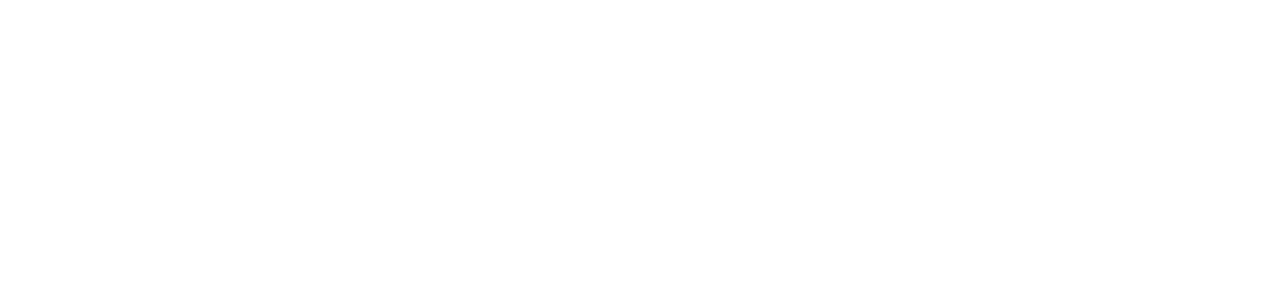
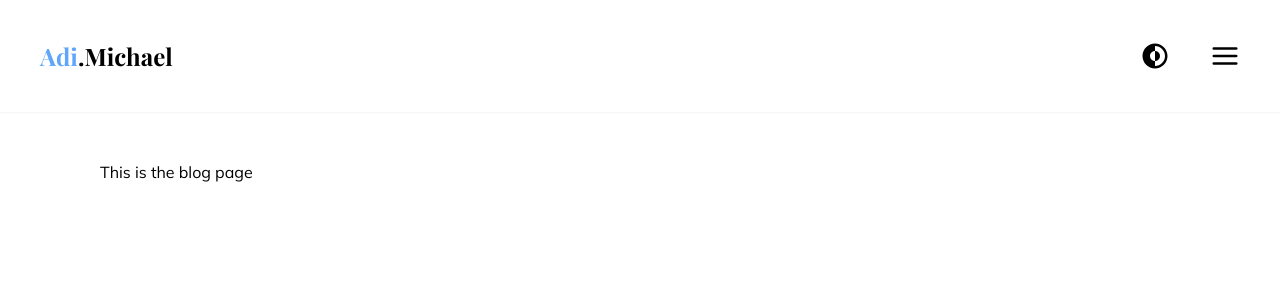
Before and after one commit to adigunicha/Adi.Michael, a React (Create React App) app: page /blog in a window 1280 px wide. Before the commit this address had no page. Shown: the top 300 px of the page. Built offline with nearby package versions, Linux system fonts and the light colour scheme; a web font is replaced by a local one.

Commit message:
changes made in web3 skills

```diff
--- a/src/App.js
+++ b/src/App.js
@@ -5,6 +5,7 @@ import Home from "./component/home";
 import About from "./component/about";
 import Portfolio from "./component/portfolio";
 import Contact from "./component/contact";
+import Blog from "./component/blog"
 import { useLocation } from "react-router-dom";
 import { createContext,useState,useEffect } from "react";
 export const Darkmode = createContext()
@@ -32,6 +33,7 @@ function App() {
             <Route path="about" element={<About/>}/>
             <Route path="portfolio" element={<Portfolio/>}/>
             <Route path="contact" element={<Contact/>}/>
+            <Route path="blog" element={<Blog/>}/>
              </Route>
           </Routes>
         </AnimatePresence>
--- a/src/component/about.js
+++ b/src/component/about.js
@@ -130,11 +130,11 @@ const About = () => {
                        </div>
                        <div className="flex gap-3 items-center">
                        <LiaToolsSolid/>
-                        <span className="font-medium text-lg">Alpha Huntering</span>
+                        <span className="font-medium text-lg">Alpha Hunter</span>
                        </div>
                        <div className="flex gap-3 items-center">
                        <PiTestTubeDuotone/>
-                        <span className="font-medium text-lg">Beta Testing</span>
+                        <span className="font-medium text-lg">Beta Tester</span>
                        </div>
                        <div className="flex gap-3 items-center">
                        <PiPencilSimpleLineDuotone/>
--- /dev/null
+++ b/src/component/blog.js
@@ -0,0 +1,14 @@
+import { motion } from "framer-motion";
+import { transition1 } from "./transition";
+import { useContext } from "react";
+import { Darkmode } from "../App";
+const Blog = () => {
+    const {darkmode} = useContext(Darkmode)
+    return (
+        <motion.section  initial={{opacity:0}} transition={transition1}   animate={{opacity:1}} className={` ${darkmode ? "bg-black text-white" : "bg-white text-black"} font-secondary pt-[100px]  px-[10px] md:pt-[160px] lg:pl-[100px]`}>
+        <div>This is the blog page </div>
+        </motion.section>
+     );
+}
+
+export default Blog;
--- a/src/component/navbar.js
+++ b/src/component/navbar.js
@@ -44,9 +44,9 @@ const Navbar = () => {
                   <div className="flex font-medium md:font-normal flex-col md:pt-5 pt-14 space-y-10 lg:space-y-12 ">
                     <Link onClick={()=>{Setmenubar(!menubar)}} to='/' className=" text-3xl hover:text-blue-400 transition-colors ease-in-out duration-300  lg:text-4xl">Home</Link>
                     <Link onClick={()=>{Setmenubar(!menubar)}} to='/about' className=" hover:text-blue-400  transition-colors ease-in-out duration-300  text-3xl  lg:text-4xl">About</Link>
-                    <Link onClick={()=>{Setmenubar(!menubar)}} to='/contact' className=" hover:text-blue-400 transition-colors ease-in-out duration-300 text-3xl  lg:text-4xl">Blog</Link>
+                    <Link onClick={()=>{Setmenubar(!menubar)}} to='/blog' className=" hover:text-blue-400 transition-colors ease-in-out duration-300 text-3xl  lg:text-4xl">Blog</Link>
                     <Link onClick={()=>{Setmenubar(!menubar)}} to='/portfolio' className=" hover:text-blue-400 transition-colors ease-in-out duration-300 text-3xl  lg:text-4xl">Portfolio</Link>
-                    <Link onClick={()=>{Setmenubar(!menubar)}} to='/contact' className=" hover:text-blue-400 transition-colors ease-in-out duration-300 text-3xl  lg:text-4xl">Contact</Link>
+                    <Link onClick={()=>{Setmenubar(!menubar)}} to='/contact' className=" hover:text-blue-400 transition-colors ease-in-out duration-300 text-3xl  z-40 lg:text-4xl">Contact</Link>
 
                   </div>
                </div>
```
Also changed, not shown: src/component/blogdata.js (added).
